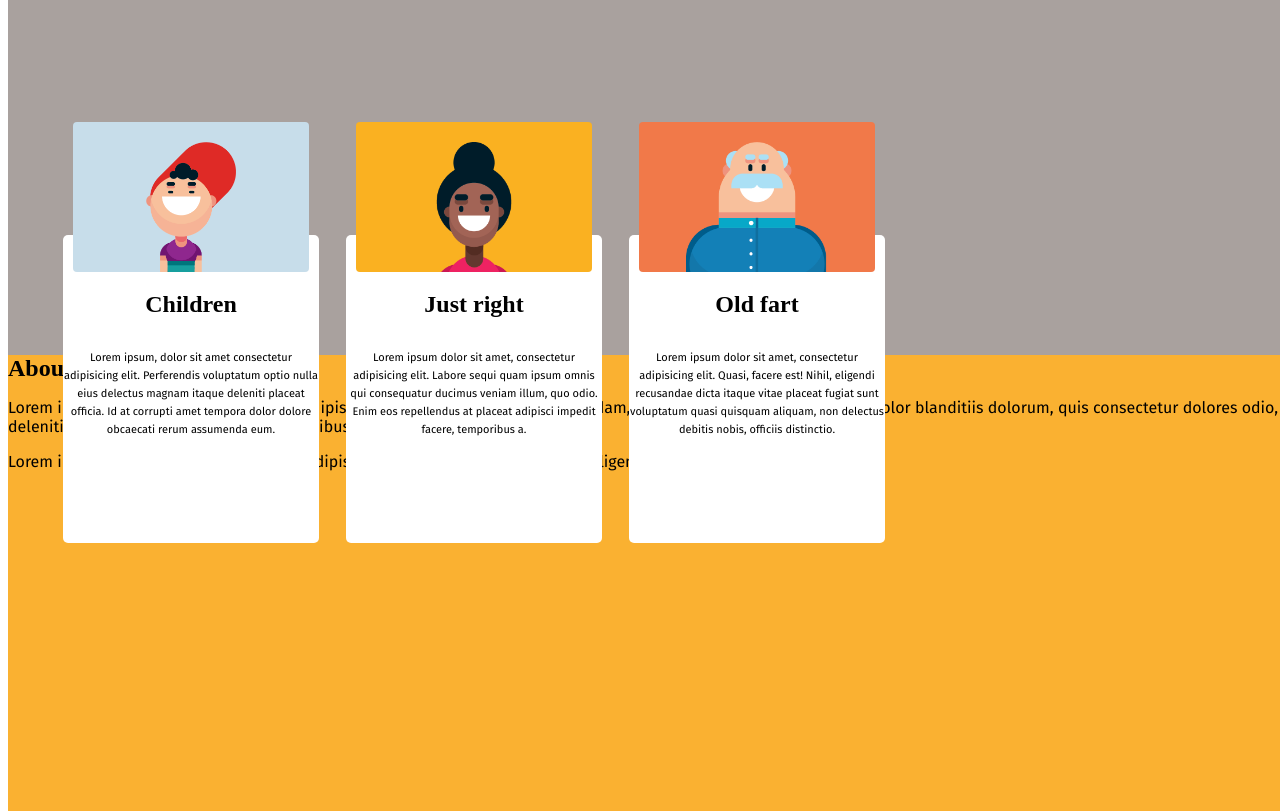
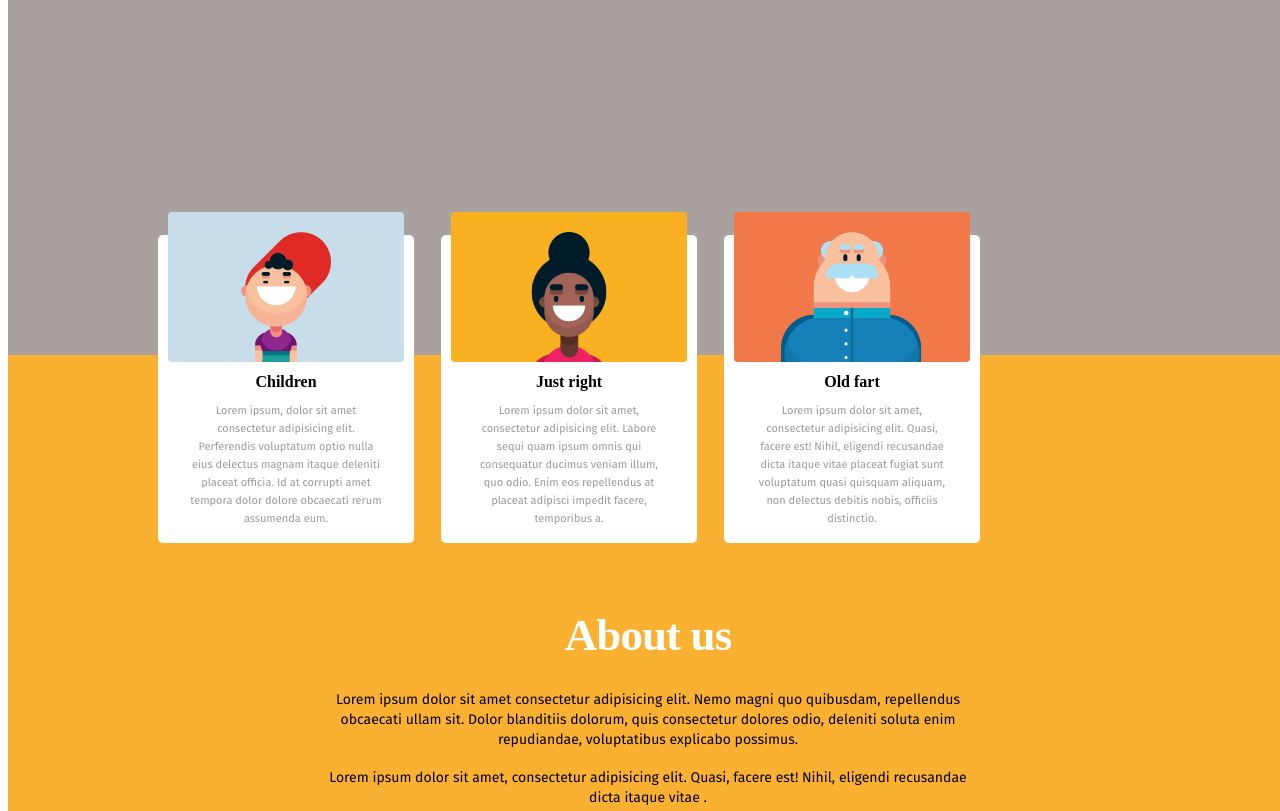
Before and after one commit to jensengbg-jakob-reesalu/LayoutProject, a plain HTML site: page index.html in a window 1280 px wide. Shown: the part 1040-1851 px from the top of the page. Drawn offline with Linux system fonts and the light colour scheme; a web font is replaced by a local one.

Commit message:
Finished: image cards, yellow section

```diff
--- a/css/style.css
+++ b/css/style.css
@@ -113,7 +113,7 @@ main {
     position: absolute;
     display: flex;
     justify-content: space-between;
-    margin-left: 55px;
+    margin-left: 150px;
     height: 308px;
     width: 822px;
     margin-top: -120px;
@@ -132,15 +132,21 @@ main {
     background-position-y: 20px;
 }
 
-.div-img > div > div h2 {
-    margin: 0;
+.div-img > div h2 {
+    font-size: 16px;
+    font-style: normal;
+    font-weight: bold;
+    line-height: 20px;
+    font-family: 'Frank Ruhl Libre';
+    margin: 10px 0 10px 0;
 }
 
 .div-img p {
     text-align: center;
     font-size: 11px;
     line-height: 18px;
-
+    margin: 0 2rem 0 2rem;
+    color: rgba(0, 0, 0, 0.4)
 }
 
 .p-child {
@@ -162,7 +168,7 @@ main {
     background-position-y: 12px;
     align-items: center;
     width: 236px;
-    margin-top: -113px;
+    margin-top: -23px;
     border-radius: 4px;
 }
 
@@ -185,7 +191,7 @@ main {
     background-position-y: 10px;
     align-items: center;
     width: 236px;
-    margin-top: -113px;
+    margin-top: -23px;
     border-radius: 4px;
 }
 
@@ -209,19 +215,36 @@ main {
     background-position-y: 26px;
     align-items: center;
     width: 236px;
-    margin-top: -113px;
+    margin-top: -23px;
     border-radius: 4px;
 
 }
 
 .yellow {
+    display: flex;
     background-color: #fab131;
     height: 680px;
     flex-direction: column;
-    /* justify-content: space-between; */
     align-items: center;
+    justify-content: center;
 }
 
 .yellow h2 {
-    margin: 0px;
+    margin: 2rem;
+    font-family: 'Frank Ruhl Libre';
+    font-style: normal;
+    font-weight: 900;
+    font-size: 45px;
+    line-height: 100%;
+    letter-spacing: -0.02em;
+    color: #FFFFFF;
 }
+
+.yellow p {
+    margin: 0 20rem 0 20rem;
+    text-align: center;
+    font-style: normal;
+    font-weight: 500;
+    font-size: 14px;
+    line-height: 20px;
+}
```
Also changed, not shown: index.html (+1 -0 lines).
